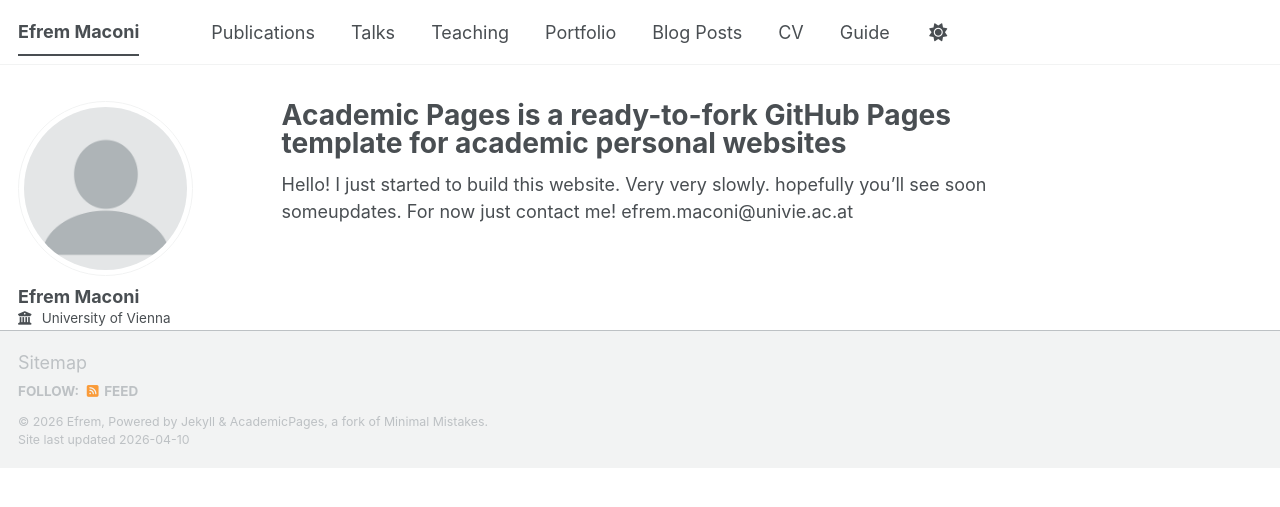
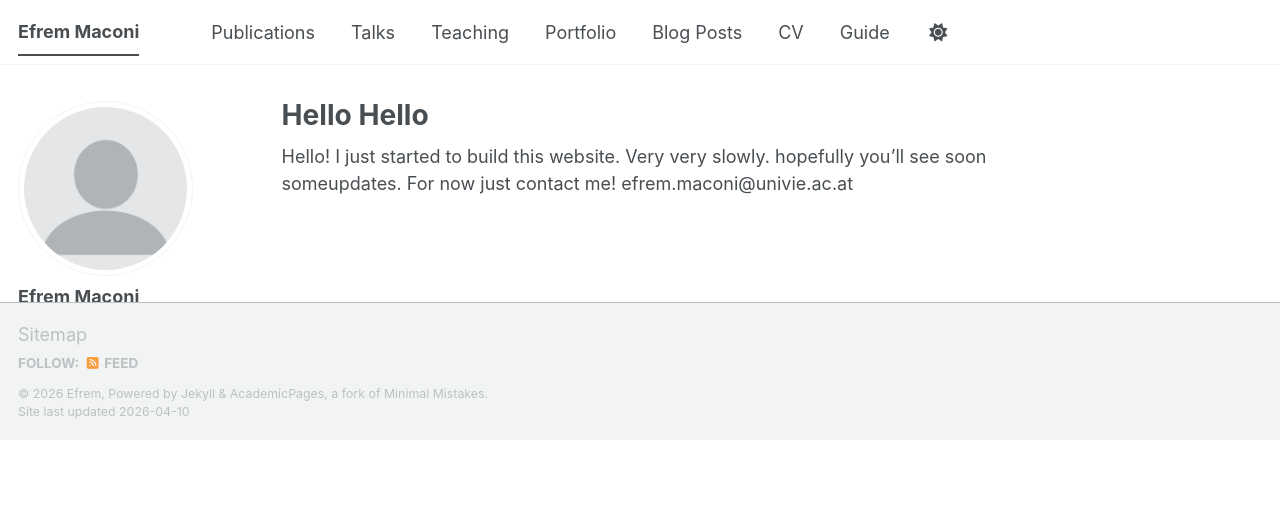
Before and after one commit to EfremMaconi/EfremMaconi.github.io, a Jekyll site: the page built from _pages/about.md, in a window 1280 px wide. Shown: the top 507 px of the page. Built offline with Jekyll 4.4.1, drawn with Linux system fonts in a browser that asks for light colours; some web fonts are replaced; a script bundle is joined from its source files by our own code; library files that are not in the unit come from our copies.

Commit message:
Update about.md

```diff
--- a/_pages/about.md
+++ b/_pages/about.md
@@ -1,6 +1,6 @@
 ---
 permalink: /
-title: "Academic Pages is a ready-to-fork GitHub Pages template for academic personal websites"
+title: "Hello Hello"
 author_profile: true
 redirect_from:
   - /about/
```
